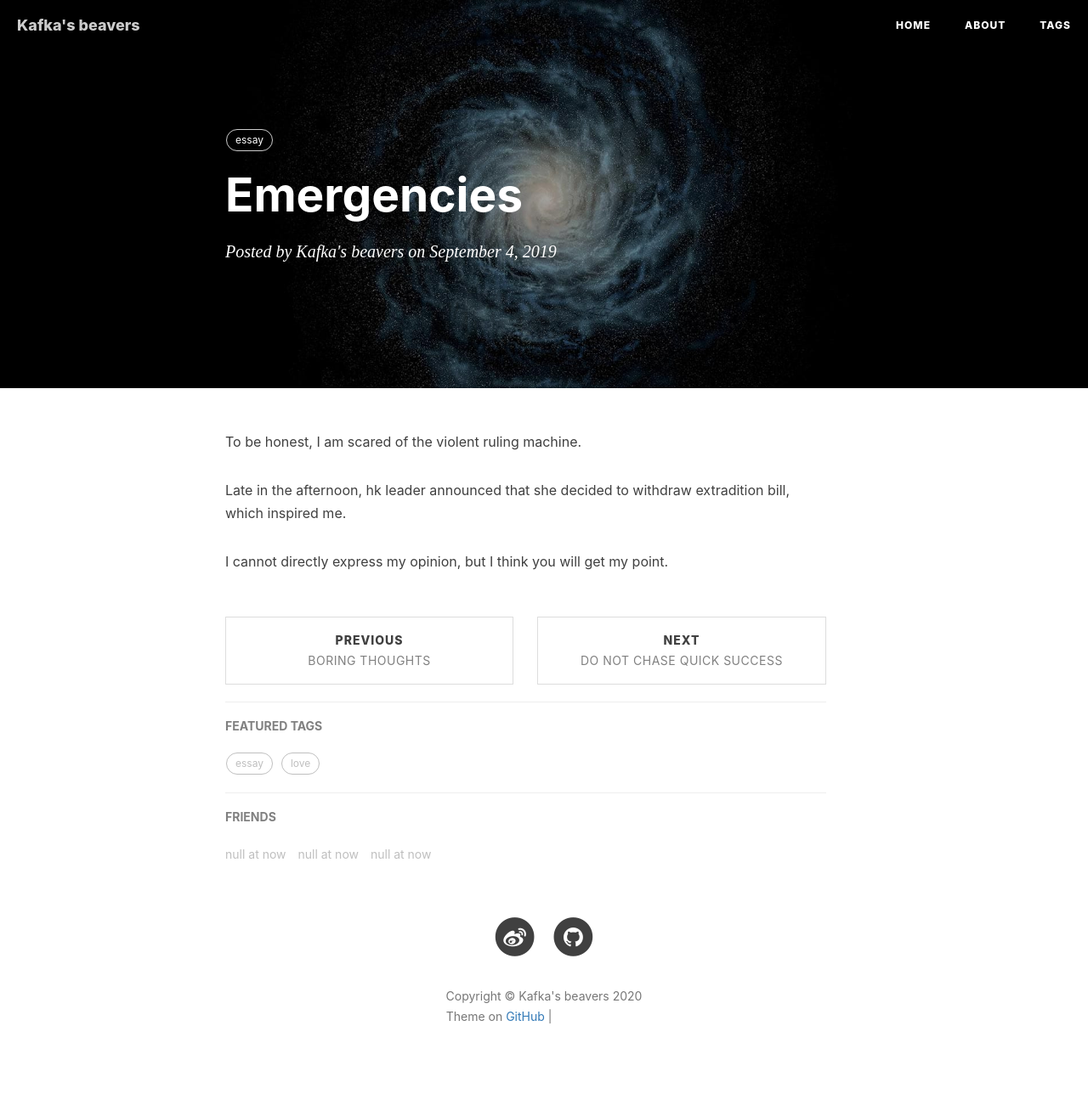
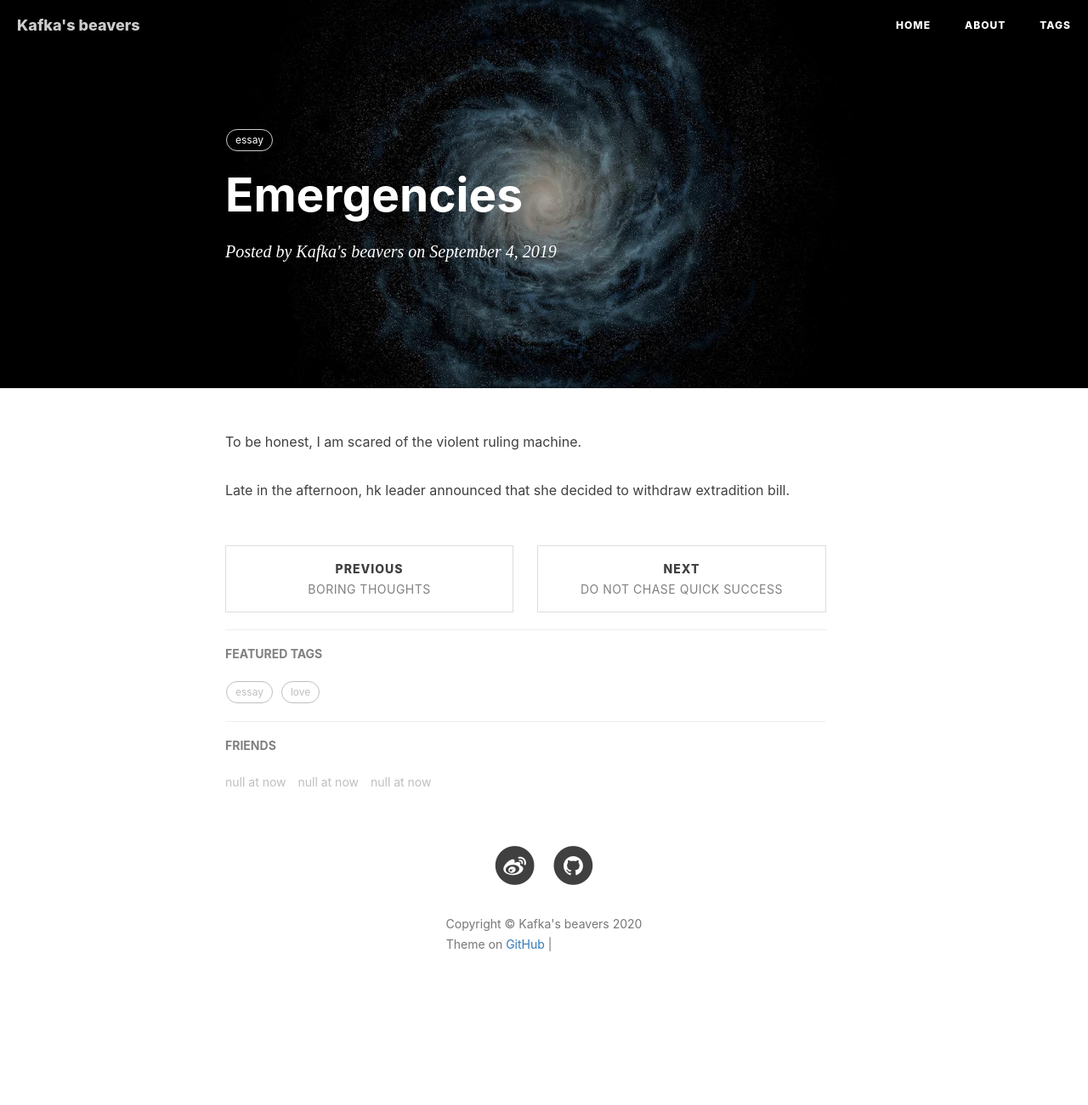
Before and after one commit to yuanzhenxia12138/yuanzhenxia12138.github.io, a Jekyll site: the page built from _posts/2019-09-04-someting.md, in a window 1280 px wide. Shown: the whole page at 85% size. Built offline with Jekyll 4.4.1, drawn with Linux system fonts in a browser that asks for light colours; nearby versions of some CDN libraries; library files that are not in the unit come from our copies; comment, search, counter and statistics services are not loaded; after the commit the page ends 1216 px from its top, so only the background shows below that; grey boxes are pictures that could not be loaded.

Commit message:
Update 2019-09-04-someting.md

```diff
--- a/_posts/2019-09-04-someting.md
+++ b/_posts/2019-09-04-someting.md
@@ -10,6 +10,4 @@ tags: essay
 {:toc}
 To be honest, I am scared of the violent ruling machine.
 
-Late in the afternoon, hk leader announced that she decided to withdraw extradition bill, which inspired me.
-
-I cannot directly express my opinion, but I think you will get my point.
+Late in the afternoon, hk leader announced that she decided to withdraw extradition bill.
```
